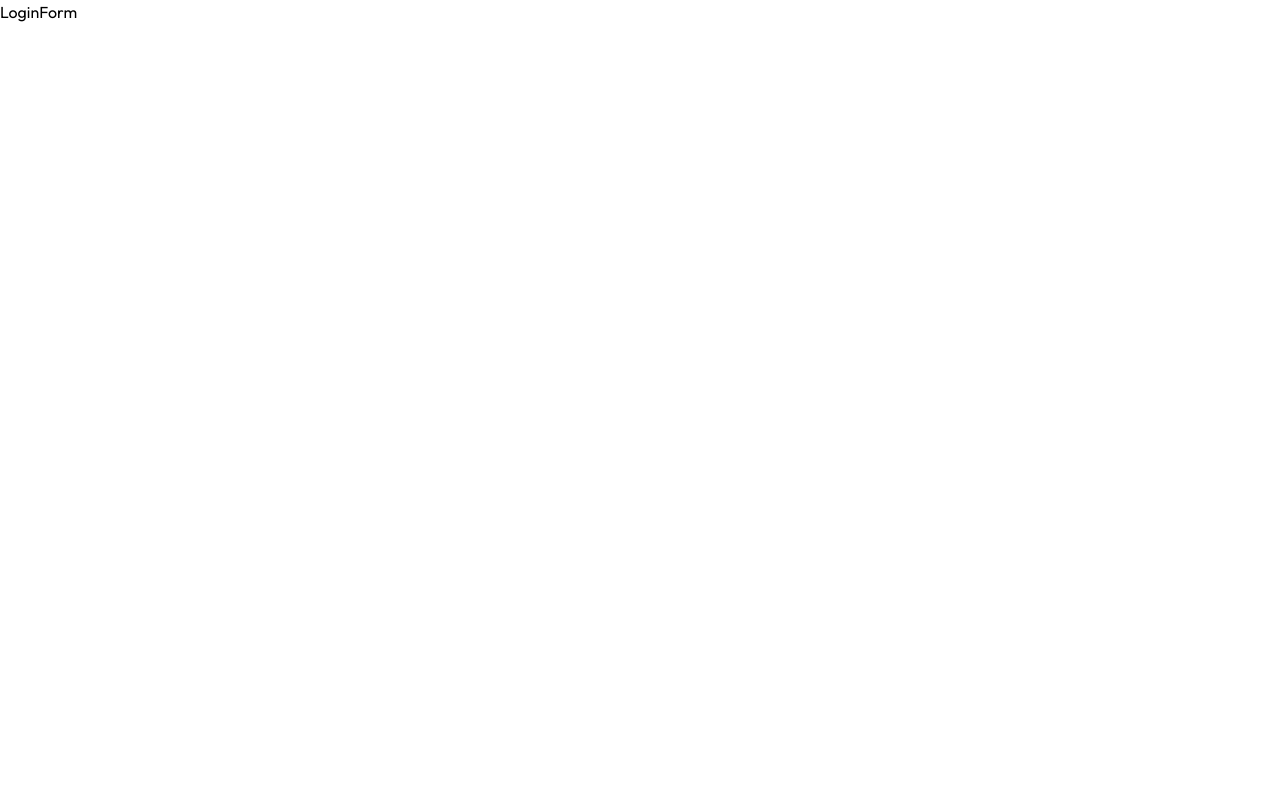
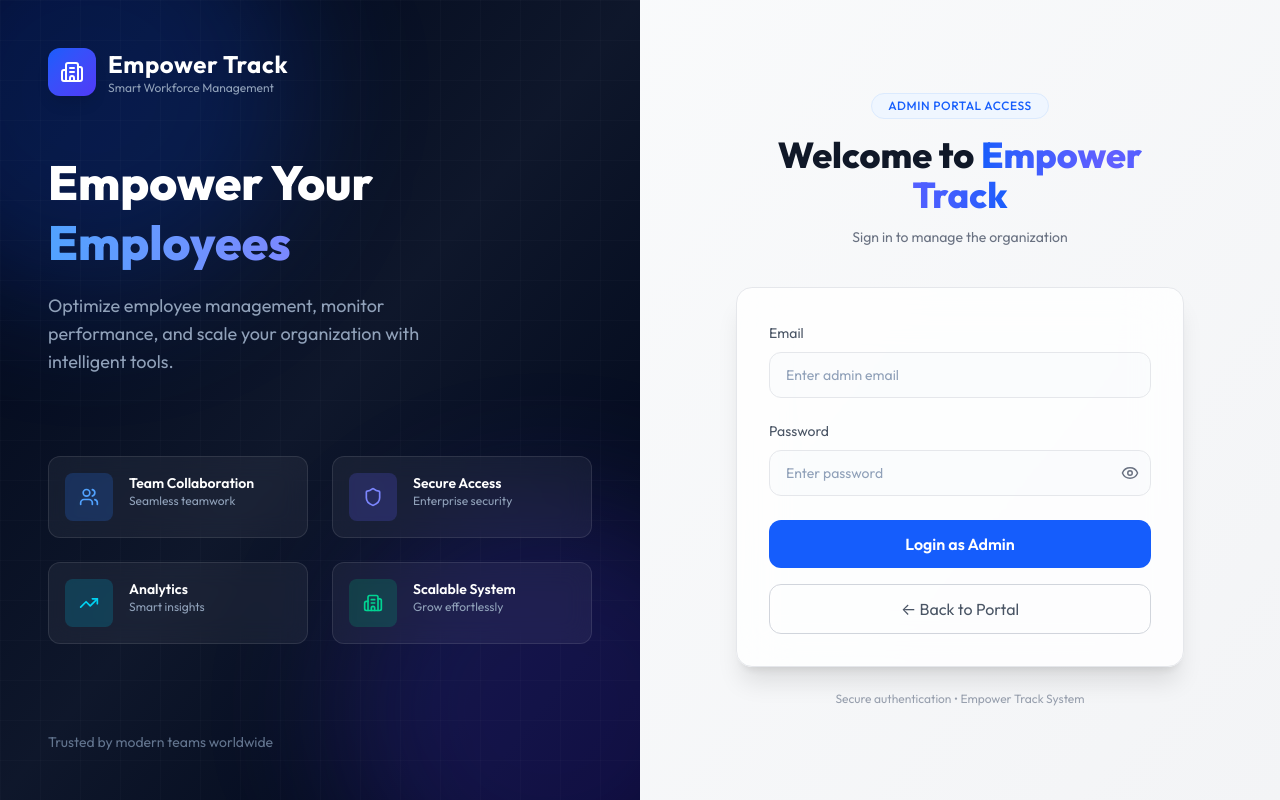
Before and after one commit to MostakemHossain/Empower-track, a React (Vite) app in the folder client/: page /login/admin in a window 1280 px wide. Built offline with nearby package versions, Linux system fonts and the light colour scheme.

Commit message:
employee andmin login form

```diff
--- a/client/package.json
+++ b/client/package.json
@@ -15,6 +15,7 @@
     "lucide-react": "^1.7.0",
     "react": "^19.2.4",
     "react-dom": "^19.2.4",
+    "react-hook-form": "^7.72.1",
     "react-hot-toast": "^2.6.0",
     "react-icons": "^5.6.0",
     "react-router-dom": "^7.14.0",
--- a/client/src/App.jsx
+++ b/client/src/App.jsx
@@ -20,17 +20,21 @@ const App = () => {
         <Route path="/login" element={<LoginLanding />} />
         <Route
           path="/login/admin"
-          role="admin"
-          title="Admin Portal"
-          subTitle="Sign in to manage the organization"
-          element={<LoginForm />}
+          element={
+            <LoginForm
+              role="admin"
+              subTitle="Sign in to manage the organization"
+            />
+          }
         />
         <Route
           path="/login/employee"
-          role="employee"
-          title="Employee Portal"
-          subTitle="Sign in to access your"
-          element={<LoginForm />}
+          element={
+            <LoginForm
+              role="employee"
+              subTitle="Sign in to access your portal"
+            />
+          }
         />
 
         <Route element={<Layout />}>
--- a/client/src/components/LoginForm.jsx
+++ b/client/src/components/LoginForm.jsx
@@ -1,6 +1,195 @@
-const LoginForm = () => {
+import { useState } from "react"
+import LoginLeftSide from "./LoginLeftSide"
+import { useNavigate } from "react-router-dom"
+import { Eye, EyeOff } from "lucide-react"
+import { useForm } from "react-hook-form"
+
+const LoginForm = ({ role = "employee", subTitle }) => {
+  const navigate = useNavigate()
+  const [showPassword, setShowPassword] = useState(false)
+
+  const {
+    register,
+    handleSubmit,
+    formState: { errors, isSubmitting },
+  } = useForm()
+
+  const onSubmit = (data) => {
+    const payload = {
+      role,
+      ...data,
+    }
+
+    console.log("LOGIN DATA:", payload)
+  }
+
   return (
-    <div>LoginForm</div>
+    <div className="min-h-screen flex flex-col md:flex-row">
+
+      {/* LEFT SIDE */}
+      <LoginLeftSide />
+
+      {/* RIGHT SIDE */}
+      <div className="flex flex-1 items-center justify-center px-6 py-12 bg-gradient-to-br from-gray-50 to-gray-100">
+
+        <div className="w-full max-w-md">
+
+          {/* HEADER */}
+          <div className="text-center mb-10">
+            <div className="flex justify-center mb-4">
+              <span
+                className={`text-xs px-4 py-1 rounded-full font-medium tracking-wider border ${
+                  role === "admin"
+                    ? "bg-blue-50 text-blue-600 border-blue-100"
+                    : "bg-emerald-50 text-emerald-600 border-emerald-100"
+                }`}
+              >
+                {role === "admin"
+                  ? "ADMIN PORTAL ACCESS"
+                  : "EMPLOYEE PORTAL ACCESS"}
+              </span>
+            </div>
+
+            <h1 className="text-4xl font-extrabold">
+              <span className="text-gray-900">Welcome to </span>
+
+              <span
+                className={`bg-gradient-to-r bg-clip-text text-transparent ${
+                  role === "admin"
+                    ? "from-blue-600 via-indigo-500 to-blue-600"
+                    : "from-emerald-500 via-green-500 to-emerald-500"
+                }`}
+              >
+                Empower Track
+              </span>
+            </h1>
+
+            <p className="mt-3 text-sm text-gray-500 max-w-sm mx-auto">
+              {subTitle ||
+                (role === "admin"
+                  ? "Secure admin access for system management"
+                  : "Access your dashboard and workflow")}
+            </p>
+          </div>
+
+          {/* FORM */}
+          <form
+            onSubmit={handleSubmit(onSubmit)}
+            className="bg-white/80 backdrop-blur-xl p-8 rounded-2xl shadow-xl border border-gray-200"
+          >
+
+            {/* ADMIN FIELD */}
+            {role === "admin" && (
+              <div className="mb-5">
+                <label className="text-sm text-gray-600">Email</label>
+                <input
+                  type="email"
+                  placeholder="Enter admin email"
+                  {...register("email", {
+                    required: "Email is required",
+                  })}
+                  className="w-full mt-2 px-4 py-3 rounded-xl border border-gray-200 focus:ring-2 focus:ring-blue-500 outline-none"
+                />
+
+                {errors.email && (
+                  <p className="text-red-500 text-xs mt-1">
+                    {errors.email.message}
+                  </p>
+                )}
+              </div>
+            )}
+
+            {/* EMPLOYEE FIELD */}
+            {role === "employee" && (
+              <div className="mb-5">
+                <label className="text-sm text-gray-600">Employee ID</label>
+                <input
+                  type="text"
+                  placeholder="Enter employee ID"
+                  {...register("employeeId", {
+                    required: "Employee ID is required",
+                  })}
+                  className="w-full mt-2 px-4 py-3 rounded-xl border border-gray-200 focus:ring-2 focus:ring-green-500 outline-none"
+                />
+
+                {errors.employeeId && (
+                  <p className="text-red-500 text-xs mt-1">
+                    {errors.employeeId.message}
+                  </p>
+                )}
+              </div>
+            )}
+
+            {/* PASSWORD */}
+            <div className="mb-6">
+              <label className="text-sm text-gray-600">Password</label>
+
+              <div className="relative mt-2">
+                <input
+                  type={showPassword ? "text" : "password"}
+                  placeholder="Enter password"
+                  {...register("password", {
+                    required: "Password is required",
+                    minLength: {
+                      value: 4,
+                      message: "Minimum 4 characters required",
+                    },
+                  })}
+                  className="w-full px-4 py-3 pr-12 rounded-xl border border-gray-200 focus:ring-2 outline-none"
+                />
+
+                <button
+                  type="button"
+                  onClick={() => setShowPassword(!showPassword)}
+                  className="absolute right-3 top-1/2 -translate-y-1/2 text-gray-500"
+                >
+                  {showPassword ? <EyeOff size={18} /> : <Eye size={18} />}
+                </button>
+              </div>
+
+              {errors.password && (
+                <p className="text-red-500 text-xs mt-1">
+                  {errors.password.message}
+                </p>
+              )}
+            </div>
+
+            {/* SUBMIT */}
+            <button
+              type="submit"
+              disabled={isSubmitting}
+              className={`w-full py-3 rounded-xl text-white font-semibold transition ${
+                role === "admin"
+                  ? "bg-blue-600 hover:bg-blue-700"
+                  : "bg-green-600 hover:bg-green-700"
+              }`}
+            >
+              {isSubmitting
+                ? "Logging in..."
+                : role === "admin"
+                ? "Login as Admin"
+                : "Login as Employee"}
+            </button>
+
+            {/* BACK */}
+            <button
+              type="button"
+              onClick={() => navigate("/login")}
+              className="mt-4 w-full py-3 rounded-xl border border-gray-300 text-gray-600 hover:bg-gray-100 transition"
+            >
+              ← Back to Portal
+            </button>
+
+          </form>
+
+          {/* FOOTER */}
+          <p className="text-center text-xs text-gray-400 mt-6">
+            Secure authentication • Empower Track System
+          </p>
+
+        </div>
+      </div>
+    </div>
   )
 }
 
```
Also changed, not shown: 1 other file (tests, documents, lock files or other folders).
